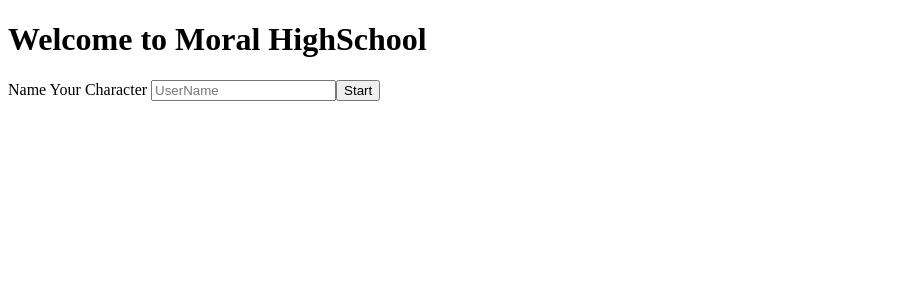
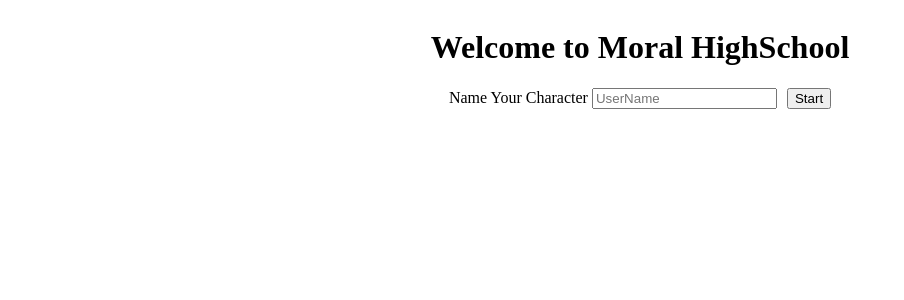
Before and after one commit to Lauraxu13/MoralHigh-DemoDay, an Angular app: page /home in a window 1280 px wide. Shown: the top 300 px of the page, without its empty margins (0-904 px from the left). Built offline with nearby package versions, Linux system fonts and the light colour scheme.

Commit message:
addied filpped mobile css

```diff
--- a/src/app/app.component.css
+++ b/src/app/app.component.css
@@ -1,3 +1,25 @@
-body {
-    margin: 0;
+.landAndUp {
+  display: none;
 }
+
+@media only screen and (min-device-width: 480px) and (max-device-width: 640px) and (orientation: landscape) {
+  .portraitMode {
+    display: none;
+  }
+
+  .landAndUp {
+    display: initial;
+  }
+}
+
+@media only screen and (min-width: 600px) {
+  .portraitMode {
+    display: none;
+  }
+
+  .landAndUp {
+    display: initial;
+  }
+}
+@media only screen and (min-width: 1024px) {
+}
--- a/src/app/app.component.html
+++ b/src/app/app.component.html
@@ -1 +1,7 @@
-<router-outlet></router-outlet>
+<div class="portraitMode">
+  <h1 class="portrait">🙃 please flip to landscape to play 🙃</h1>
+</div>
+
+<div class="landAndUp">
+  <router-outlet></router-outlet>
+</div>
--- a/src/app/id1-home-page/id1-home-page.component.css
+++ b/src/app/id1-home-page/id1-home-page.component.css
@@ -0,0 +1,12 @@
+.master {
+    display: flex;
+    justify-content: center;
+    align-items: center;
+    flex-direction: column;
+    width: 100%;
+    height: Auto%;
+}
+
+button{
+    margin-left: 10px;
+}
--- a/src/app/id1-home-page/id1-home-page.component.html
+++ b/src/app/id1-home-page/id1-home-page.component.html
@@ -1,3 +1,5 @@
+
+<div class="master">
 <h1>Welcome to Moral HighSchool</h1>
 
 <form (ngSubmit)="newPlayer()" #form="ngForm">
@@ -5,3 +7,4 @@
     <input [(ngModel)]="name" type="text" placeholder="UserName" name="name"></label>
     <button>Start</button>
     </form>
+</div>
```
